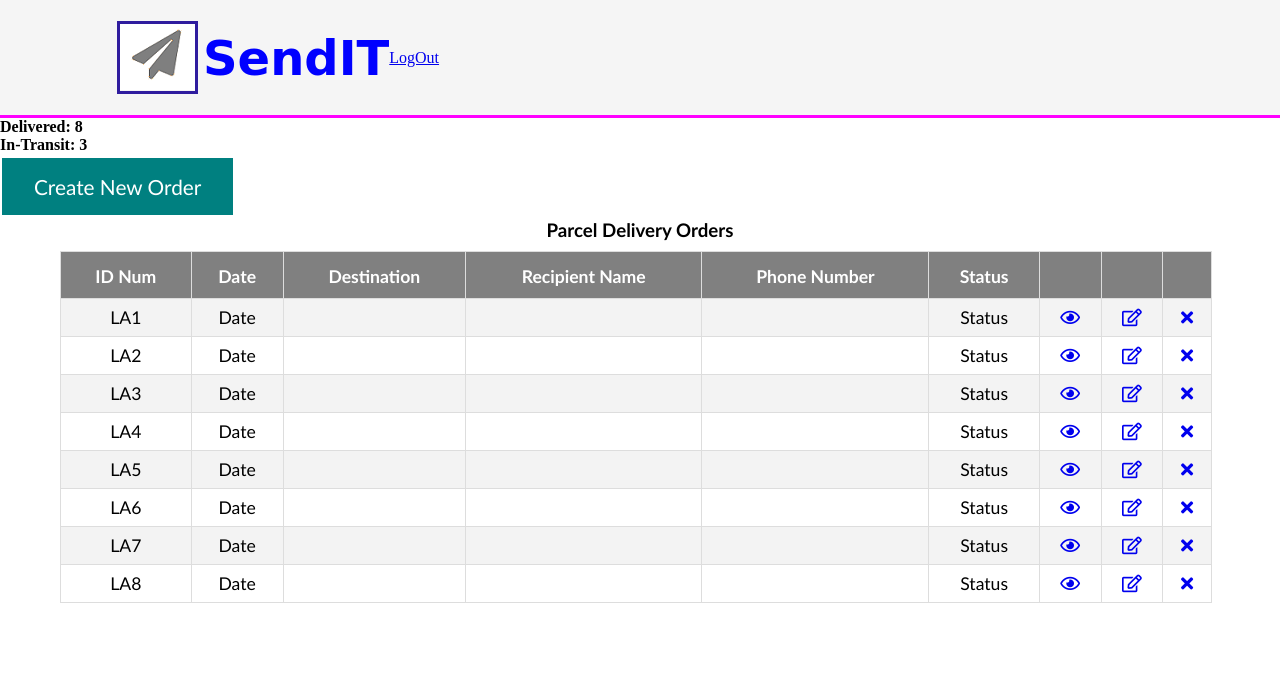
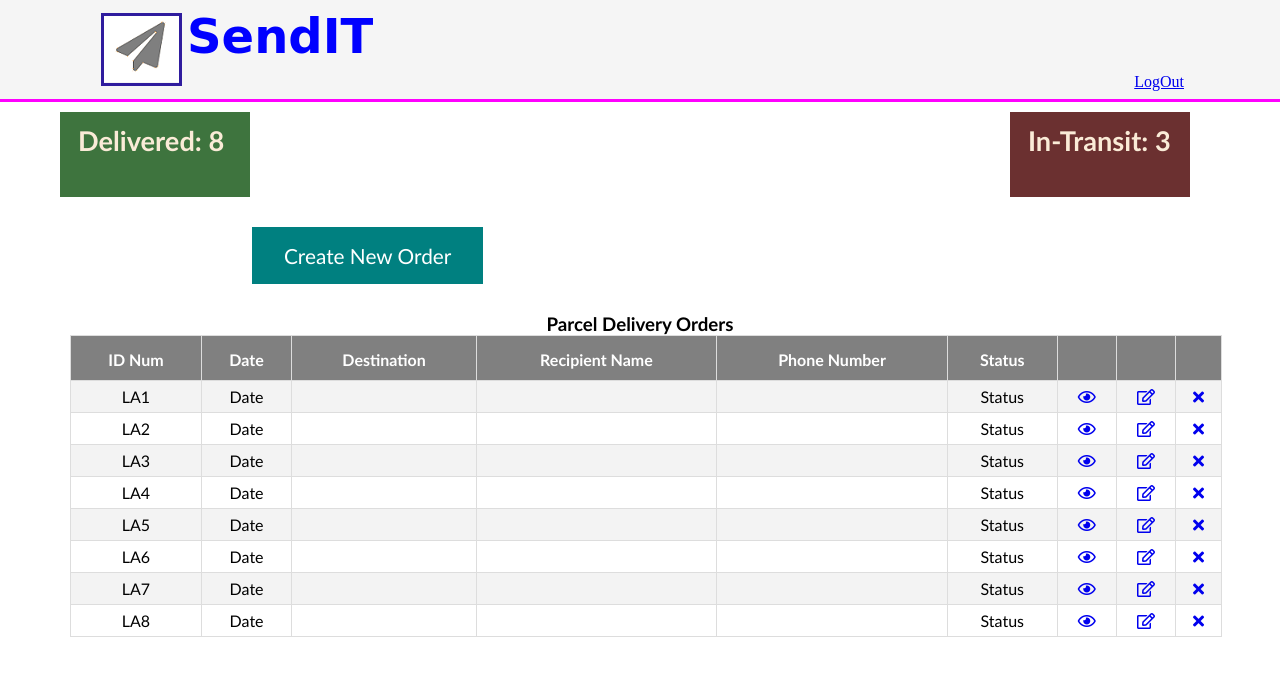
Before and after one commit to teepha/send-it, a plain HTML site: page user-profile.html in a window 1280 px wide. Drawn offline with Linux system fonts and the light colour scheme.

Commit message:
Modify styles.css and some existing files

```diff
--- a/css/styles.css
+++ b/css/styles.css
@@ -20,7 +20,7 @@
     display: flex;
     align-items: flex-end;
     justify-content: space-between;
-    padding: 0.7rem 6rem;
+    padding: 0.5rem 6rem;
     border-bottom: 0.2rem solid fuchsia;
 }
 .nav_link{
@@ -35,12 +35,13 @@ font-family: sans-serif;
     color: #545454;
     font-size: 1.5rem;
 }
-.profileHeader{
-    background: whitesmoke;
+.profile1{
     display: flex;
-    align-items: center;
-    padding: 1rem 7rem;
-    border-bottom: 0.2rem solid fuchsia;
+    float: left;
+}
+.profile2{
+    float: right;
+    display: flex;
 }
 #container{
     margin: auto;
@@ -83,7 +84,33 @@ input[type=submit] {
 input[type=submit]:hover {
     background-color: green;
 }
-.orderNum{
+.orderDel{
+    display: flex;
+    float: left;
+    padding: 12px 18px;
+    background-color: rgb(62, 116, 62);
+    color: antiquewhite;
+    font-size: 1.7rem;
+    font-family: "Trebuchet MS", Arial, Helvetica, sans-serif;
+    height: 85px;
+    width: 190px;
+    text-align: center;
+    margin-left: 60px;
+    margin-top: 10px;
+}
+.orderTrans{
+    float: right;
+    display: flex;
+    padding: 12px 18px;
+    background-color: rgb(107, 48, 48);
+    color: antiquewhite;
+    font-size: 1.7rem;
+    font-family: "Trebuchet MS", Arial, Helvetica, sans-serif;
+    height: 85px;
+    width: 180px;
+    text-align: center;
+    margin-right: 90px;
+    margin-top: 10px;
 
 }
 .button{
@@ -96,22 +123,28 @@ input[type=submit]:hover {
     margin: 4px 2px;
     cursor: pointer;
 }
-h3{
+#btn{
+    margin-top: 125px;
+
+}
+.table-title{
     text-align: center;
     font-family: "Trebuchet MS", Arial, Helvetica, sans-serif;
+    margin-top: 25px;
 }
+
 #orders {
     font-family: "Trebuchet MS", Arial, Helvetica, sans-serif;
     border-collapse: collapse;
     width: 90%;
-    margin: 10px 20px 20px 60px;
+    margin: 0px 0px 0px 70px;
     justify-content: center;
 }
 #orders td, #orders th {
     border: 1px solid #ddd;
-    padding: 8px;
+    padding: 6px;
     text-align: center;
-    font-size: 1.1rem;
+    font-size: 1rem;
 }
 #orders tr:nth-child(even){
     background-color: #f3f3f3;
@@ -125,3 +158,6 @@ h3{
     background-color: grey;
     color: white;
 }
+#table{
+
+}
--- a/user-profile.html
+++ b/user-profile.html
@@ -10,23 +10,30 @@
     </head>
     <body>
         <header>
-            <div class="profileHeader">
-                <a class="logo" href="#"><img src="images/logo.png"></a>
-                <h1 class="sendIT">SendIT</h1>
-                <a href="index.html">LogOut</a>
+            <div class="navigation">
+                <div class="profile1">
+                    <a class="logo" href="#"><img src="images/logo.png"></a>
+                    <h1 class="sendIT">SendIT</h1><br>
+                </div>
+                <div class="profile2">
+                    <a href="index.html">LogOut</a>
+                </div>
+
             </div>
         </header>
 
-        <div class="orderNum">
+        <div class="orderDel">
             <h4>Delivered: 8</h4>
+
+        </div>
+        <div class="orderTrans">
             <h4>In-Transit: 3</h4>
         </div>
-        <a href="create-order.html"><button class="button">Create New Order</button></a>
-
-
+        <a href="create-order.html"><button id="btn" class="button">Create New Order</button></a>
         <div id="table">
             <table id="orders">
-                <h3>Parcel Delivery Orders</h3>
+
+                <h3 class="table-title">Parcel Delivery Orders</h3>
                 <tr>
                     <th scope="row">ID Num</th>
                     <th scope="row">Date</th>
```
Also changed, not shown: index.html (+4 -2 lines), login.html (+5 -3 lines), sign-up.html (+5 -3 lines).
